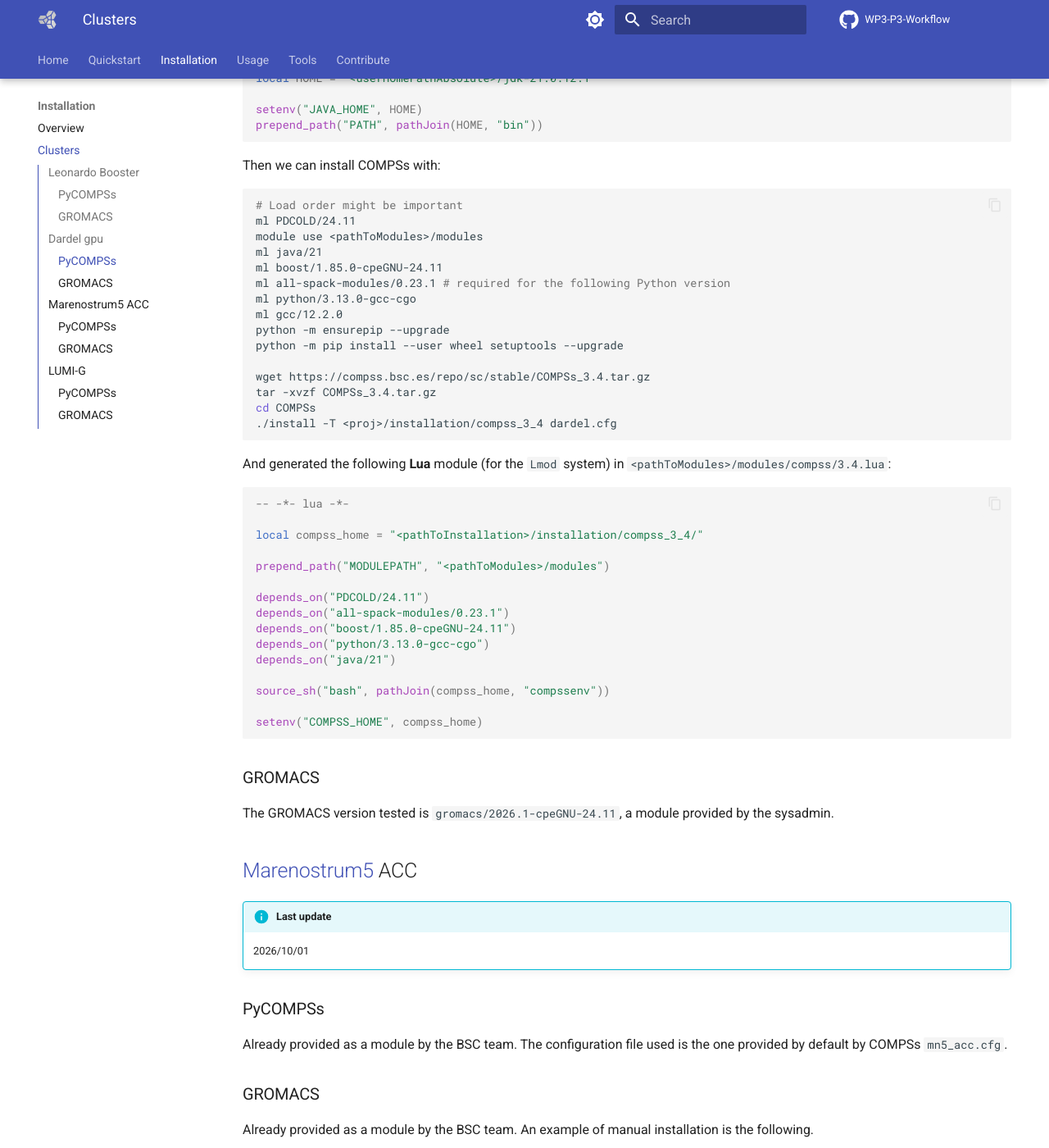
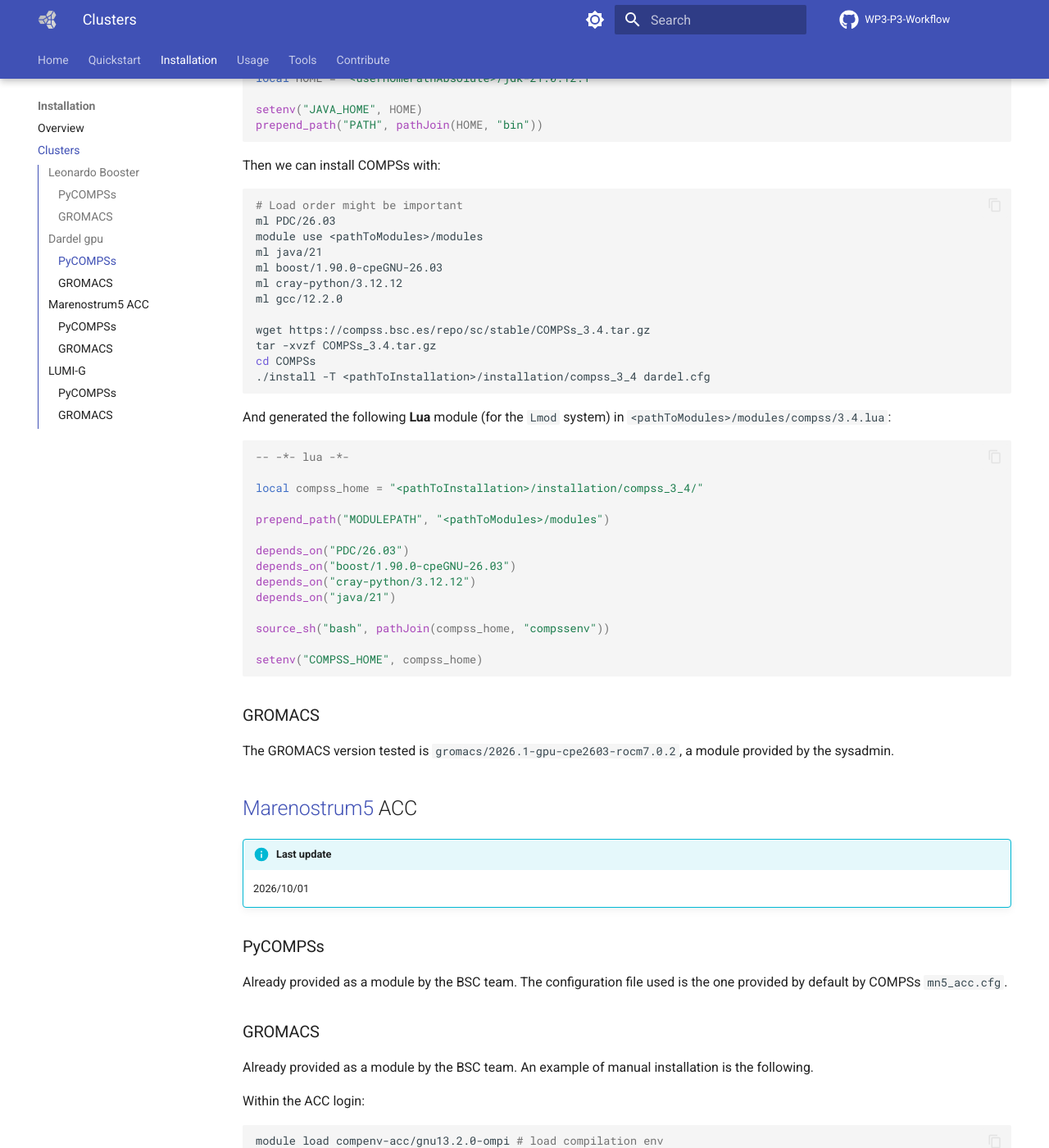
Before and after one commit to GANANA-EU-INDIA/WP3-P3-workflow, an MkDocs documentation site: the page built from docs/clusters.md, in a window 1280 px wide and 1400 px high, scrolled down 2403 px. Shown: the whole window at 82% size. Built offline with MkDocs 1.6.1 and Material for MkDocs 9.7.7, drawn with Linux system fonts in a browser that asks for light colours; comment, search, counter and statistics services are not loaded.

Commit message:
updated docs for dardel usage

````diff
--- a/docs/clusters.md
+++ b/docs/clusters.md
@@ -112,20 +112,17 @@
 
 ```bash
 # Load order might be important
-ml PDCOLD/24.11
+ml PDC/26.03
 module use <pathToModules>/modules
 ml java/21
-ml boost/1.85.0-cpeGNU-24.11
-ml all-spack-modules/0.23.1 # required for the following Python version
-ml python/3.13.0-gcc-cgo
+ml boost/1.90.0-cpeGNU-26.03
+ml cray-python/3.12.12
 ml gcc/12.2.0
-python -m ensurepip --upgrade
-python -m pip install --user wheel setuptools --upgrade
 
 wget https://compss.bsc.es/repo/sc/stable/COMPSs_3.4.tar.gz
 tar -xvzf COMPSs_3.4.tar.gz
 cd COMPSs
-./install -T <proj>/installation/compss_3_4 dardel.cfg
+./install -T <pathToInstallation>/installation/compss_3_4 dardel.cfg
 ```
 
 And generated the following **Lua** module (for the `Lmod` system) in `<pathToModules>/modules/compss/3.4.lua`:
@@ -137,10 +134,9 @@
 
 prepend_path("MODULEPATH", "<pathToModules>/modules")
 
-depends_on("PDCOLD/24.11")
-depends_on("all-spack-modules/0.23.1")
-depends_on("boost/1.85.0-cpeGNU-24.11")
-depends_on("python/3.13.0-gcc-cgo")
+depends_on("PDC/26.03")
+depends_on("boost/1.90.0-cpeGNU-26.03")
+depends_on("cray-python/3.12.12")
 depends_on("java/21")
 
 source_sh("bash", pathJoin(compss_home, "compssenv"))
@@ -150,7 +146,7 @@
 
 ### GROMACS
 
-The GROMACS version tested is `gromacs/2026.1-cpeGNU-24.11`, a module provided by the sysadmin.
+The GROMACS version tested is `gromacs/2026.1-gpu-cpe2603-rocm7.0.2`, a module provided by the sysadmin.
 
 ## [Marenostrum5](https://www.bsc.es/marenostrum/marenostrum-5) ACC
 
````
Also changed, not shown: other parts of docs/clusters.md (+1 -1 lines).
